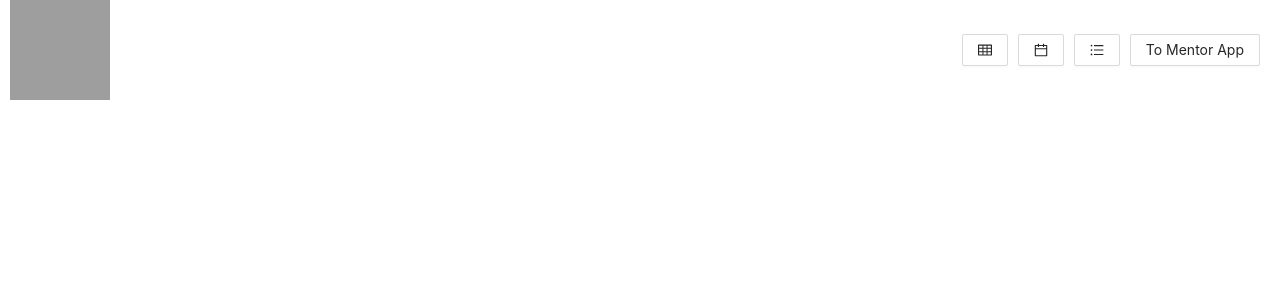
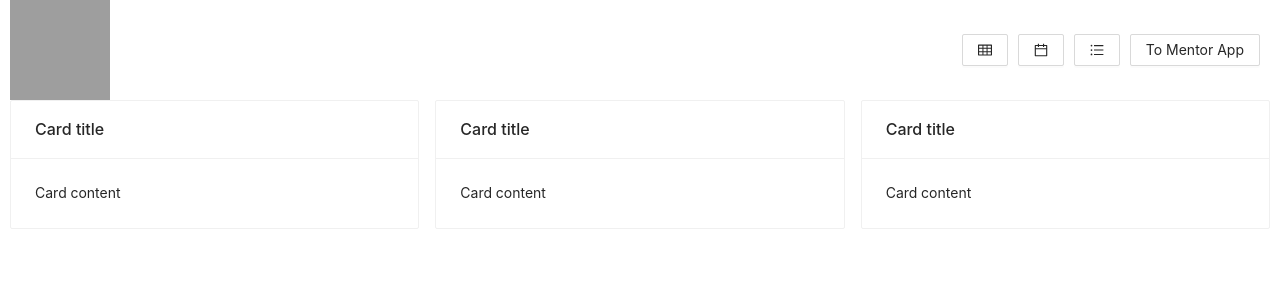
Before and after one commit to lyolya95/schedule, a React (Create React App) app: page /list in a window 1280 px wide. Shown: the top 300 px of the page. Built offline with nearby package versions, Linux system fonts and the light colour scheme; grey boxes are pictures that could not be loaded.

Commit message:
feat: create skeleton of ListSchedule Component

```diff
--- a/src/App.tsx
+++ b/src/App.tsx
@@ -3,6 +3,7 @@
 import { BrowserRouter as Router, Route, Switch } from 'react-router-dom';
 import { TableSchedule } from './components/TableSchedule/TableSchedule.container';
 import { CalendarItemContainer } from './components/Calendar/CalendarItem.container';
+import { ListScheduleContainer } from './components/ListSchedule/ListSchedule.container';
 import { HeaderContainer } from './components/Header/Header.container';
 import { store } from './store';
 import './style.scss';
@@ -16,7 +17,7 @@
           <Switch>
             <Route path="/" component={TableSchedule} exact />
             <Route path="/calendar" component={CalendarItemContainer} />
-            {/* <Route path="/list" component={КомпонентСписка} exact /> */}
+            <Route path="/list" component={ListScheduleContainer} exact />
           </Switch>
         </Router>
       </Provider>
--- a/src/components/Header/Header.tsx
+++ b/src/components/Header/Header.tsx
@@ -17,6 +17,11 @@
     history.push('/calendar');
   }, [history]);
 
+  const handleShowList = useCallback(() => {
+    history.push('/list');
+  }, [history]);
+
+
   return (
     <div className="header">
       <FirstLogo />
@@ -31,7 +36,8 @@
           onClick={handleShowCalendar}>
           <CalendarOutlined />
         </Button>
-        <Button>
+        <Button
+          onClick={handleShowList}>
           <UnorderedListOutlined />
         </Button>
         <Button
--- /dev/null
+++ b/src/components/ListSchedule/ListSchedule.container.ts
@@ -0,0 +1,12 @@
+import { connect } from 'react-redux';
+import { getDataEvent } from '../../reducers';
+import { ListSchedule } from './ListSchedule';
+
+const mapStateToProps = (state: any) => {
+  return {
+    isMentorStatus: state.isMentorStatus,
+    data: state.data,
+  };
+};
+
+export const ListScheduleContainer = connect(mapStateToProps, { getDataEvent })(ListSchedule);
--- /dev/null
+++ b/src/components/ListSchedule/ListSchedule.model.ts
@@ -0,0 +1,5 @@
+
+export interface ListScheduleProps {
+    data: any;
+    getDataEvent: () => void;
+}
--- /dev/null
+++ b/src/components/ListSchedule/ListSchedule.tsx
@@ -0,0 +1,29 @@
+import { Card, Col, Row } from 'antd';
+import 'antd/dist/antd.css';
+import React, { FC, useCallback, useEffect } from 'react';
+import './ListSchedule.scss';
+import { ListScheduleProps } from './ListSchedule.model';
+
+export const ListSchedule: FC<ListScheduleProps> = React.memo(({ data, getDataEvent }) => {
+
+    return (
+    <div className="site-card-wrapper">
+        <Row gutter={16}>
+        <Col span={8}>
+            <Card title="Card title">
+            Card content
+            </Card>
+        </Col>
+        <Col span={8}>
+            <Card title="Card title" >
+            Card content
+            </Card>
+        </Col>
+        <Col span={8}>
+            <Card title="Card title" >
+            Card content
+            </Card>
+        </Col>
+        </Row>
+    </div>);
+});
--- a/src/reducers/index.ts
+++ b/src/reducers/index.ts
@@ -78,7 +78,7 @@
         }
         return event;
       });
-      return { ...state, data: action.events };
+      return { ...state, data: action.events, ratingVotes: ratingVotes  };
     }
     case SET_ORGANIZERS: {
       return { ...state, organizers: [...action.organizers] };
```
Also changed, not shown: src/components/ListSchedule/ListSchedule.scss (added).
